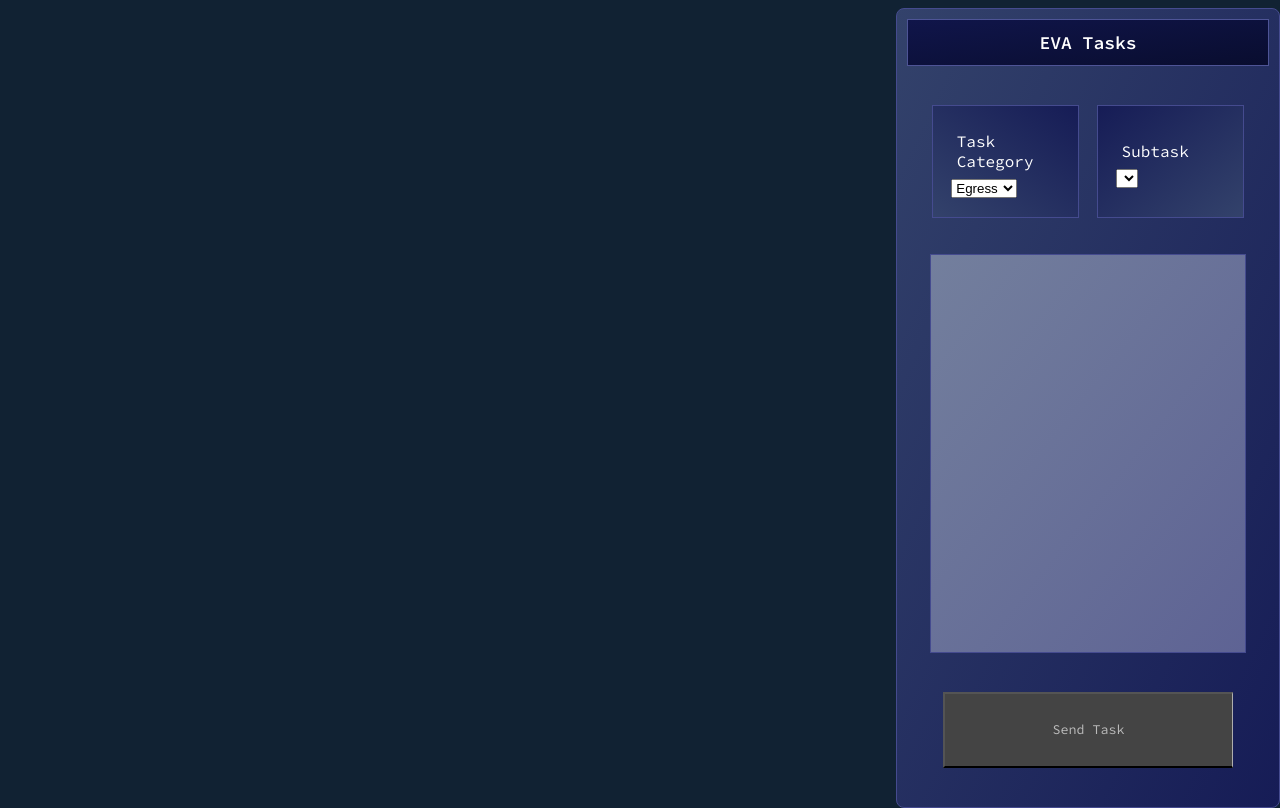
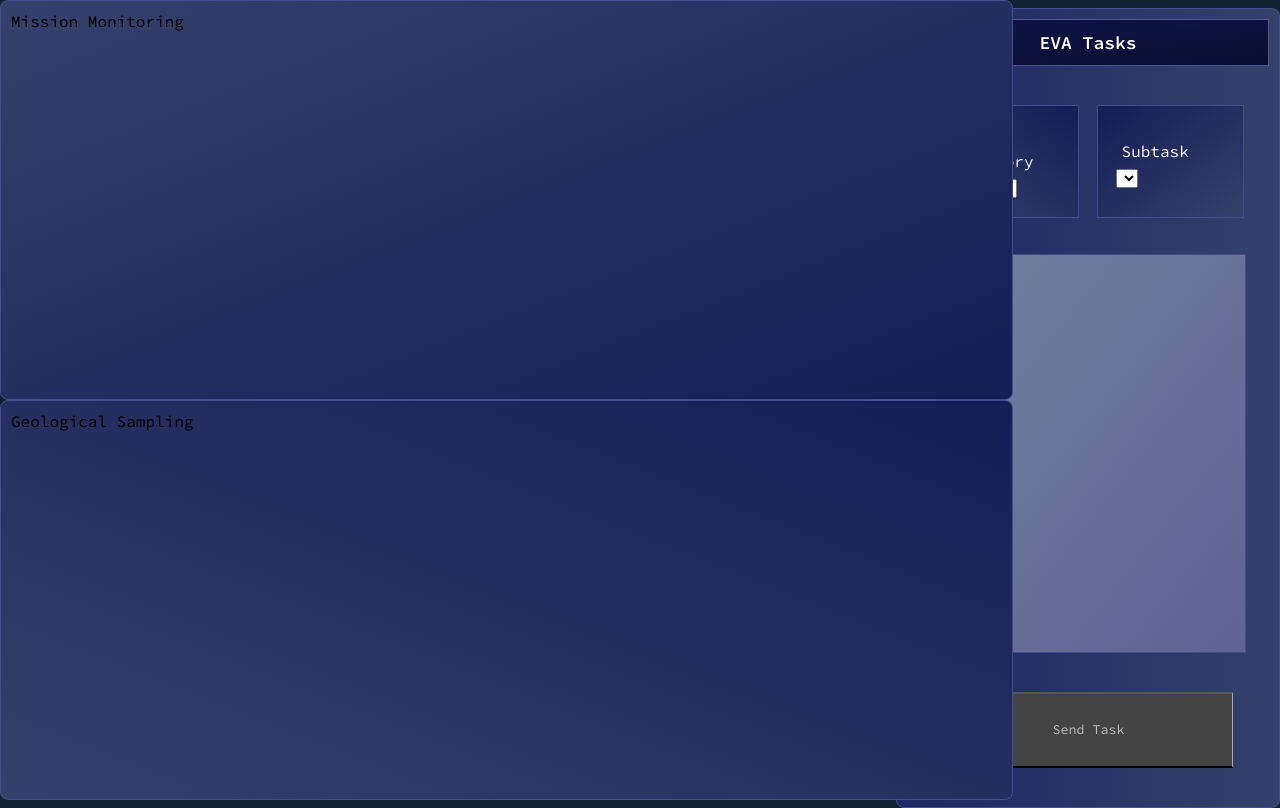
Before and after one commit to gsingh-0-0-1/JARVIS-2024, a Python web app: template src/lmcc/public/templates/left.html in a window 1280 px wide. Run offline with Jinja, Linux system fonts and the light colour scheme; the template is opened without the code that fills it, so the values that code supplies are empty; some libraries are stand-ins or nearby versions.

Commit message:
Created geo sample and mission monitoring panels

```diff
--- a/src/lmcc/public/css/left.css
+++ b/src/lmcc/public/css/left.css
@@ -7,7 +7,7 @@
 	width: 30%;
 	aspect-ratio: 1 / 1;
 	/* background-color: #88c; */
-	background-image: linear-gradient(to bottom right,#33426b, #161c56);
+	background-image: linear-gradient(to left,#33426b, #202663);
 	display: flex;
 	flex-wrap: wrap;
 	justify-content: center;
@@ -90,3 +90,26 @@ height: 3%;
 	width: 80%;
 	margin-bottom: 8%;
 }
+
+
+
+#panel_mission_monitor {
+	top: 0%;
+	left: 0%;
+	height: 50%;
+	aspect-ratio: 400 / 158;
+	/* background-color: #88c; */
+	background-image: linear-gradient(to bottom right,#33426b, #161c56);
+
+
+}
+
+#panel_geo_sampling {
+	bottom: 0%;
+	left: 0%;
+	height: 50%;
+	aspect-ratio: 400 / 158;
+	/* background-color: #88c; */
+	background-image: linear-gradient(to top right ,#33426b, #161c56);
+
+}
--- a/src/lmcc/public/templates/left.html
+++ b/src/lmcc/public/templates/left.html
@@ -23,7 +23,7 @@
     </script>
 
 
-    <!-- 1. Task Interface -->
+    <!-- 1. Task Interface Panel -->
     <div id="task_panel" class="panel">
         <div id="evatitle" div class="paneltitle">EVA Tasks</div>
 
@@ -78,6 +78,17 @@
             <button id="send_task" onclick="createTask()">Send Task</button>
     </div>
 
+
+    <!-- 2. Mission Monitoring Panel -->
+    <div id="panel_mission_monitor" class="panel">
+        Mission Monitoring
+    </div>
+
+    <!-- 2. Mission Monitoring Panel -->
+    <div id="panel_geo_sampling" class="panel">
+        Geological Sampling
+    </div>
+
     <audio autoplay id="micstream"></audio>
 </body>
 <script src="https://cdnjs.cloudflare.com/ajax/libs/socket.io/4.7.4/socket.io.js"></script>
```
